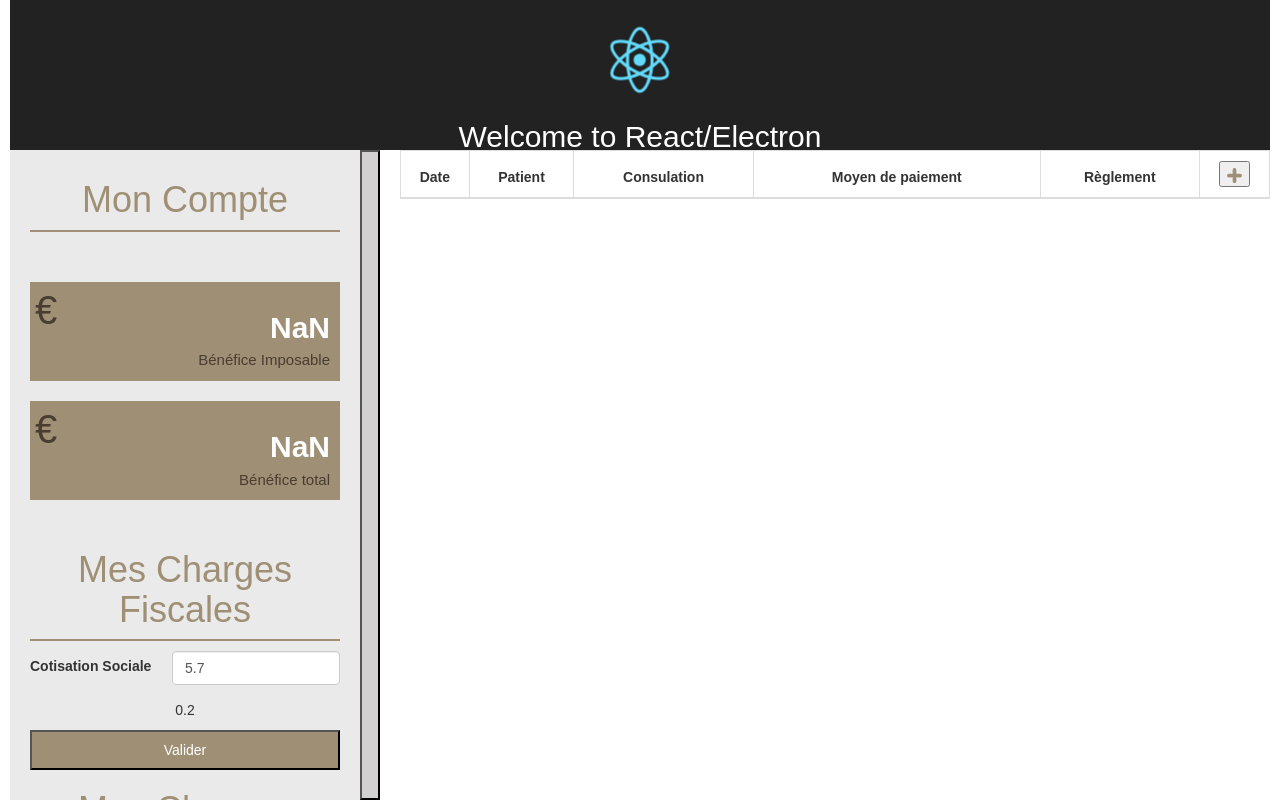
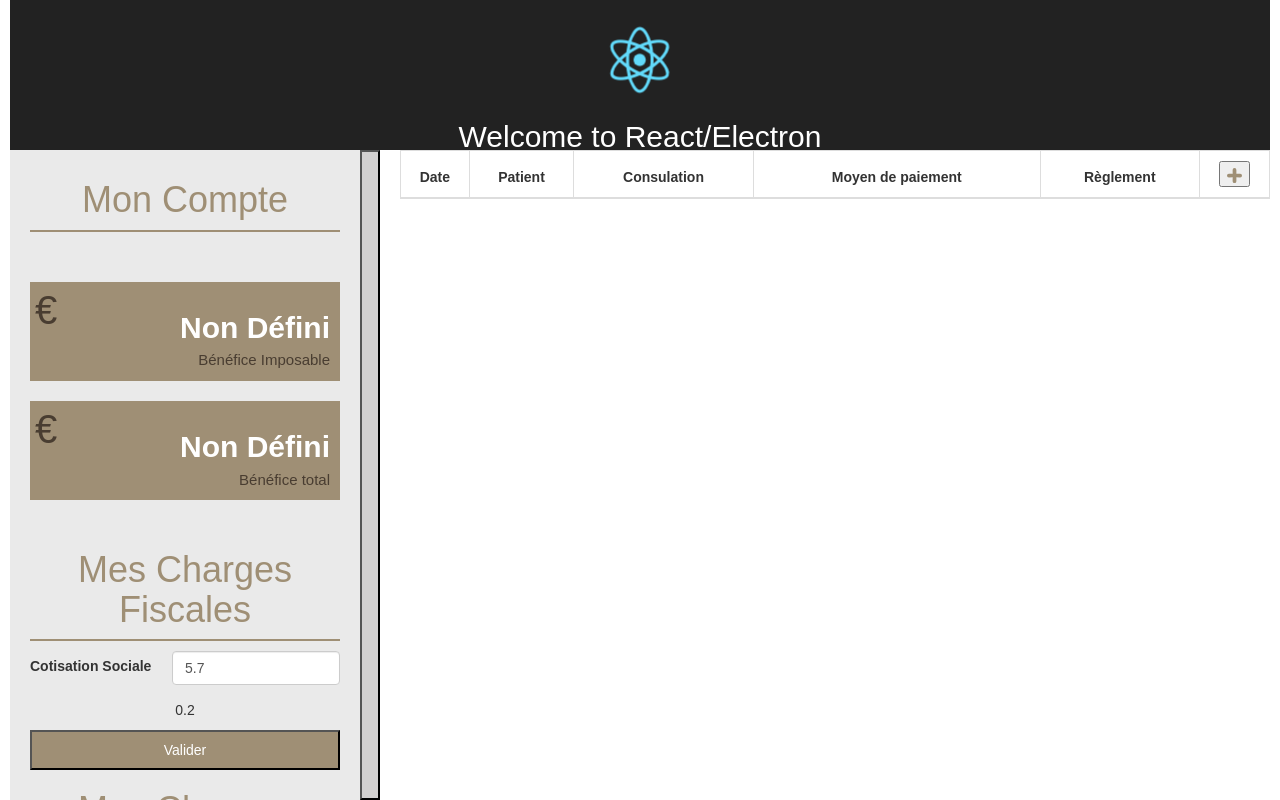
Before and after one commit to csepulv/electron-with-create-react-app, a React (Create React App) app: page / in a window 1280 px wide. Built offline with nearby package versions, Linux system fonts and the light colour scheme.

Commit message:
fixup! init sum and substract

```diff
--- a/src/module/sideBarBenefit.component.js
+++ b/src/module/sideBarBenefit.component.js
@@ -4,41 +4,57 @@ import _ from 'lodash';
 
 import './benefit.css';
 
+const subPoucent = (a, b) => {
+  if (b === 0) {
+    return 0;
+  }
+
+  return a - a * (b / 100);
+};
+
+const precisionRound = (number, precision) => {
+  const factor = Math.pow(10, precision);
+
+  return Math.round(number * factor) / factor;
+};
+
 class SideBarBenefit extends Component {
   getTaxableTurnOver = () => {
     const { taxableBenefit, imposed, responsability } = this.props;
-    const getRent = responsability && responsability.rent;
-    const getCoverage = responsability && responsability.coverage;
 
-    const GetResponsabilty = _.parseInt(getRent) + _.parseInt(getCoverage);
+    const rent = parseFloat(_.get(responsability, 'rent', 0));
+    const coverage = parseFloat(_.get(responsability, 'coverage', 0));
 
-    const getBothTaxation = imposed && imposed.bothTaxation;
-    const getContribution = imposed && imposed.contribution;
+    const GetResponsabilty = rent + coverage;
 
-    const substractTaxation = taxableBenefit - taxableBenefit * (_.parseInt(getBothTaxation) / 100);
-    const substractContribution = substractTaxation - substractTaxation * (_.parseInt(getContribution) / 100);
+    const bothTaxation = parseFloat(_.get(imposed, 'bothTaxation', 0));
+    const contribution = parseFloat(_.get(imposed, 'contribution', 0));
 
-    const result = Math.round(substractContribution - GetResponsabilty);
+    const substractTaxation = subPoucent(taxableBenefit, bothTaxation);
+    const substractContribution = subPoucent(substractTaxation, contribution);
 
-    return result;
+    const getResult = substractContribution - GetResponsabilty;
+
+    return precisionRound(getResult, 2);
   };
 
   getoveralTurnOver = () => {
     const { overallBenefit, imposed, responsability } = this.props;
-    const getRent = responsability && responsability.rent;
-    const getCoverage = responsability && responsability.coverage;
 
-    const GetResponsabilty = _.parseInt(getRent) + _.parseInt(getCoverage);
+    const rent = parseFloat(_.get(responsability, 'rent', 0));
+    const coverage = parseFloat(_.get(responsability, 'coverage', 0));
 
-    const getBothTaxation = imposed && imposed.bothTaxation;
-    const getContribution = imposed && imposed.contribution;
+    const GetResponsabilty = rent + coverage;
 
-    const substractTaxation = overallBenefit - overallBenefit * (_.parseInt(getBothTaxation) / 100);
-    const substractContribution = substractTaxation - substractTaxation * (_.parseInt(getContribution) / 100);
+    const getBothTaxation = parseFloat(_.get(imposed, 'bothTaxation', 0));
+    const getContribution = parseFloat(_.get(imposed, 'contribution', 0));
 
-    const result = Math.round(substractContribution - GetResponsabilty);
+    const substractTaxation = subPoucent(overallBenefit, getBothTaxation);
+    const substractContribution = subPoucent(substractTaxation, getContribution);
 
-    return result;
+    const getResult = substractContribution - GetResponsabilty;
+
+    return precisionRound(getResult, 2);
   };
 
   render() {
@@ -48,12 +64,12 @@ class SideBarBenefit extends Component {
         <div className="sidebar__content-benefit">
           <div className="benefit-card">
             <span className="benefit-card__symbol">€</span>
-            <span className="benefit-card__number">{this.getTaxableTurnOver()}</span>
+            <span className="benefit-card__number">{this.getTaxableTurnOver() || 'Non Défini'}</span>
             <p className="benefit-card__info">Bénéfice Imposable</p>
           </div>
           <div className="benefit-card">
             <span className="benefit-card__symbol">€</span>
-            <span className="benefit-card__number">{this.getoveralTurnOver()}</span>
+            <span className="benefit-card__number">{this.getoveralTurnOver() || 'Non Défini'}</span>
             <p className="benefit-card__info">Bénéfice total</p>
           </div>
         </div>
@@ -64,6 +80,10 @@ class SideBarBenefit extends Component {
 SideBarBenefit.propTypes = {
   overallBenefit: PropTypes.number.isRequired,
   taxableBenefit: PropTypes.number.isRequired,
+  // eslint-disable-next-line
+  imposed: PropTypes.object,
+  // eslint-disable-next-line
+  responsability: PropTypes.object,
 };
 
 export default SideBarBenefit;
```
